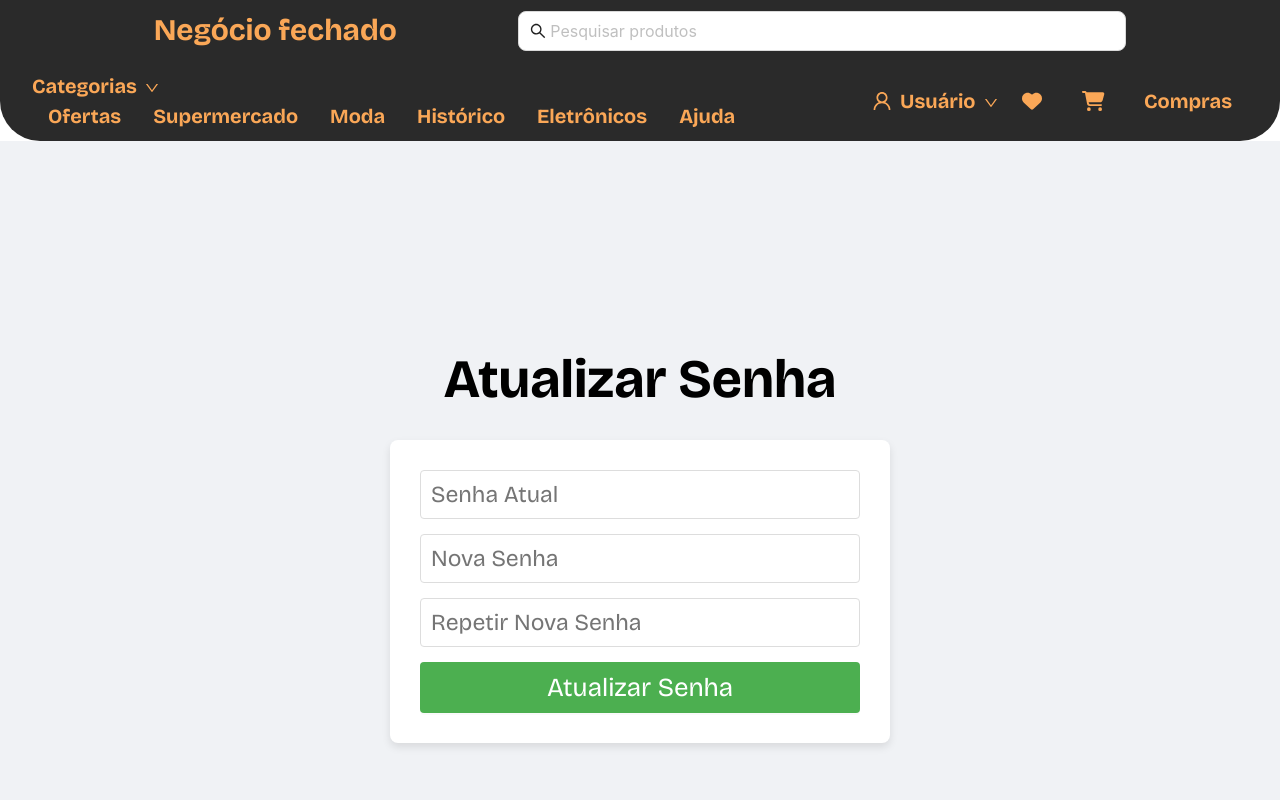
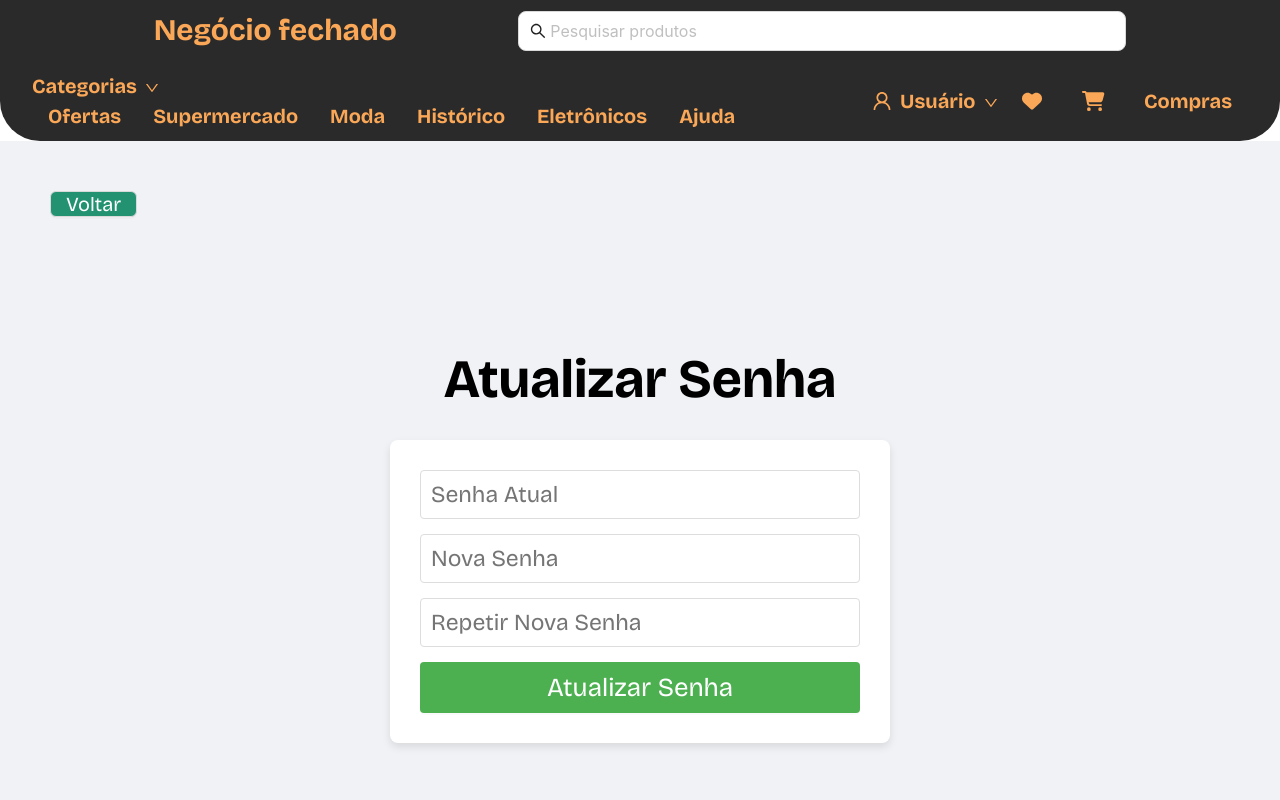
Before and after one commit to Reis567/ecommerce-api, a React (Vite) app in the folder frontend/: page /perfil/mudar_senha in a window 1280 px wide. Shown: the top 800 px of the page. Built offline with nearby package versions, Linux system fonts and the light colour scheme.

Commit message:
Feat :update pass backbutton

```diff
--- a/frontend/src/pages/UpdatePassPage/index.styles.tsx
+++ b/frontend/src/pages/UpdatePassPage/index.styles.tsx
@@ -2,6 +2,7 @@ import styled from 'styled-components';
 import { Button } from 'antd';
 
 export const Content = styled.div`
+position: relative;
   min-height: 100vh;
   display: flex;
   flex-direction: column;
@@ -61,3 +62,15 @@ width: auto;
     padding: 0;
   }
 `;
+
+export const BackButton = styled(Button)`
+  position: absolute;
+  top: 50px;
+  left: 50px;
+  background-color: #239271;
+  color: white;
+  height: auto;
+width: auto;
+font-size: 20px;
+
+`;
--- a/frontend/src/pages/UpdatePassPage/index.tsx
+++ b/frontend/src/pages/UpdatePassPage/index.tsx
@@ -1,7 +1,10 @@
 import React, { useState } from 'react';
-import { Container, Header, Form, Input, AntdButton, Content } from './index.styles';
+import { useNavigate } from 'react-router-dom';
+import { Container, Header, Form, Input, AntdButton, Content,BackButton } from './index.styles';
 
 const UpdatePasswordPage: React.FC = () => {
+    const navigate = useNavigate();
+
   const [currentPassword, setCurrentPassword] = useState('');
   const [newPassword, setNewPassword] = useState('');
   const [confirmNewPassword, setConfirmNewPassword] = useState('');
@@ -16,6 +19,7 @@ const UpdatePasswordPage: React.FC = () => {
 
   return (
     <Content>
+      <BackButton onClick={() => navigate(-1)}>Voltar</BackButton>
       <Header>Atualizar Senha</Header>
       <Container>
         <Form onSubmit={handleSubmit}>
```
